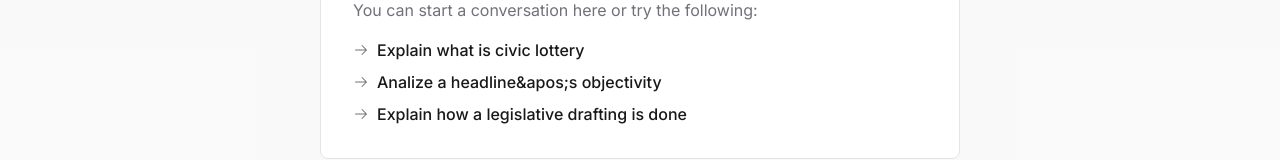
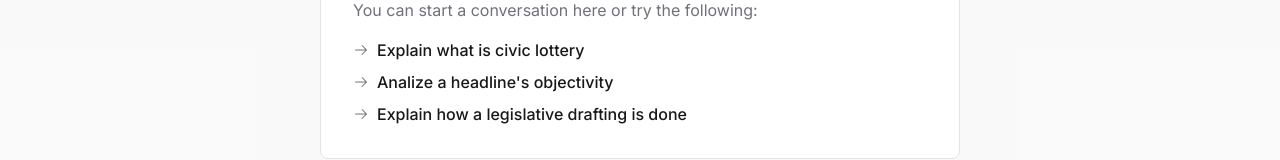
Before and after one commit to thepartisan101/deliberativa-chat, a Next.js app: page / in a window 1280 px wide. Shown: the part 207-367 px from the top of the page. Built offline with nearby package versions, Linux system fonts and the light colour scheme; no server answers.

Commit message:
change apostrophe used

```diff
--- a/components/empty-screen.tsx
+++ b/components/empty-screen.tsx
@@ -10,8 +10,8 @@ const exampleMessages = [
     message: `What is the concept of "civic lottery"?`
   },
   {
-    heading: 'Analize a headline&apos;s objectivity',
-    message: 'Please analyze the following headline by measuring the subjectivity of the language used, whether the message is biased, the sentiment of the message, an also rewrite the headline in a neutral tone if needed: \n'
+    heading: "Analize a headline's objectivity",
+    message: 'Please analyze the following headline by measuring the subjectivity of the language used, whether the message is biased, the sentiment of the message, an also rewrite the headline in a neutral tone if needed: \n [Add a healine here]'
   },
   {
     heading: 'Explain how a legislative drafting is done',
```
